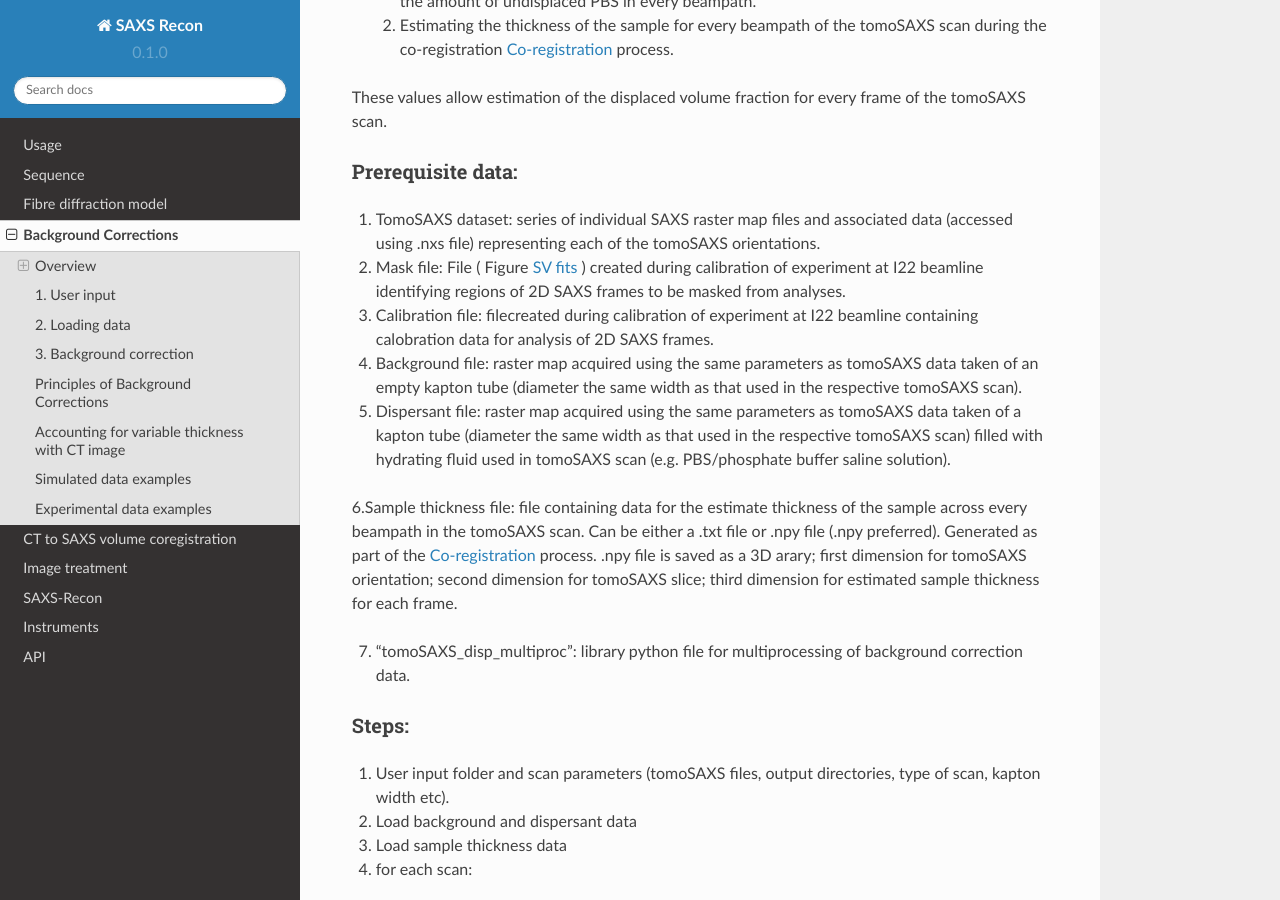
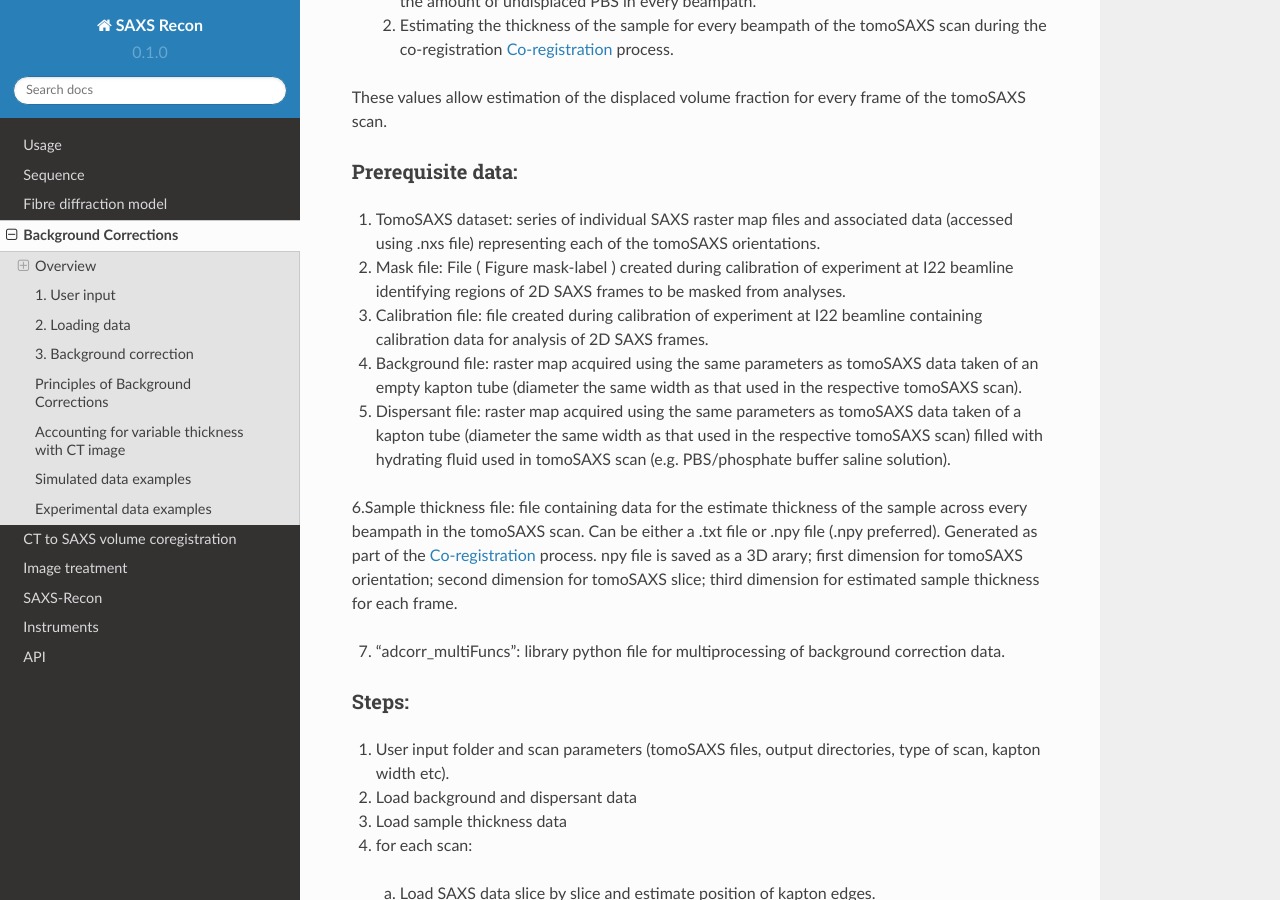
Before and after one commit to himadri111/saxs-docs-tutorial, a Sphinx documentation site: the page built from docs/source/bgrcorr.rst, in a window 1280 px wide and 900 px high, scrolled down 1079 px. Built offline with Sphinx 7.4.7 and the Read the Docs theme 2.0.0, drawn with Linux system fonts in a browser that asks for light colours.

Commit message:
Update bgrcorr.rst

```diff
--- a/docs/source/bgrcorr.rst
+++ b/docs/source/bgrcorr.rst
@@ -38,17 +38,17 @@ Prerequisite data:
 
 1. TomoSAXS dataset: series of individual SAXS raster map files and associated data (accessed using .nxs file) representing each of the tomoSAXS orientations.
 
-2. Mask file: File ( Figure :ref:`svfit-label` ) created during calibration of experiment at I22 beamline identifying regions of 2D SAXS frames to be masked from analyses.
+2. Mask file: File ( Figure :ref:`mask-label` ) created during calibration of experiment at I22 beamline identifying regions of 2D SAXS frames to be masked from analyses.
 
-3. Calibration file: filecreated during calibration of experiment at I22 beamline containing calobration data for analysis of 2D SAXS frames.
+3. Calibration file: file created during calibration of experiment at I22 beamline containing calibration data for analysis of 2D SAXS frames.
 
 4. Background file: raster map acquired using the same parameters as tomoSAXS data taken of an empty kapton tube (diameter the same width as that used in the respective tomoSAXS scan).
 
 5. Dispersant file: raster map acquired using the same parameters as tomoSAXS data taken of a kapton tube (diameter the same width as that used in the respective tomoSAXS scan) filled with hydrating fluid used in tomoSAXS scan (e.g. PBS/phosphate buffer saline solution).
 
-6.Sample thickness file: file containing data for the estimate thickness of the sample across every beampath in the tomoSAXS scan. Can be either a .txt file or .npy file (.npy preferred). Generated as part of the `Co-registration <https://himadri111-saxs-docs-tutorial.readthedocs.io/en/latest/coreg.html>`_ process. .npy file is saved as a 3D arary; first dimension for tomoSAXS orientation; second dimension for tomoSAXS slice; third dimension for estimated sample thickness for each frame.
+6.Sample thickness file: file containing data for the estimate thickness of the sample across every beampath in the tomoSAXS scan. Can be either a .txt file or .npy file (.npy preferred). Generated as part of the `Co-registration <https://himadri111-saxs-docs-tutorial.readthedocs.io/en/latest/coreg.html>`_ process. npy file is saved as a 3D arary; first dimension for tomoSAXS orientation; second dimension for tomoSAXS slice; third dimension for estimated sample thickness for each frame.
 
-7. "tomoSAXS_disp_multiproc": library python file for multiprocessing of background correction data.
+7. "adcorr_multiFuncs": library python file for multiprocessing of background correction data.
 
 
 Steps:
```
